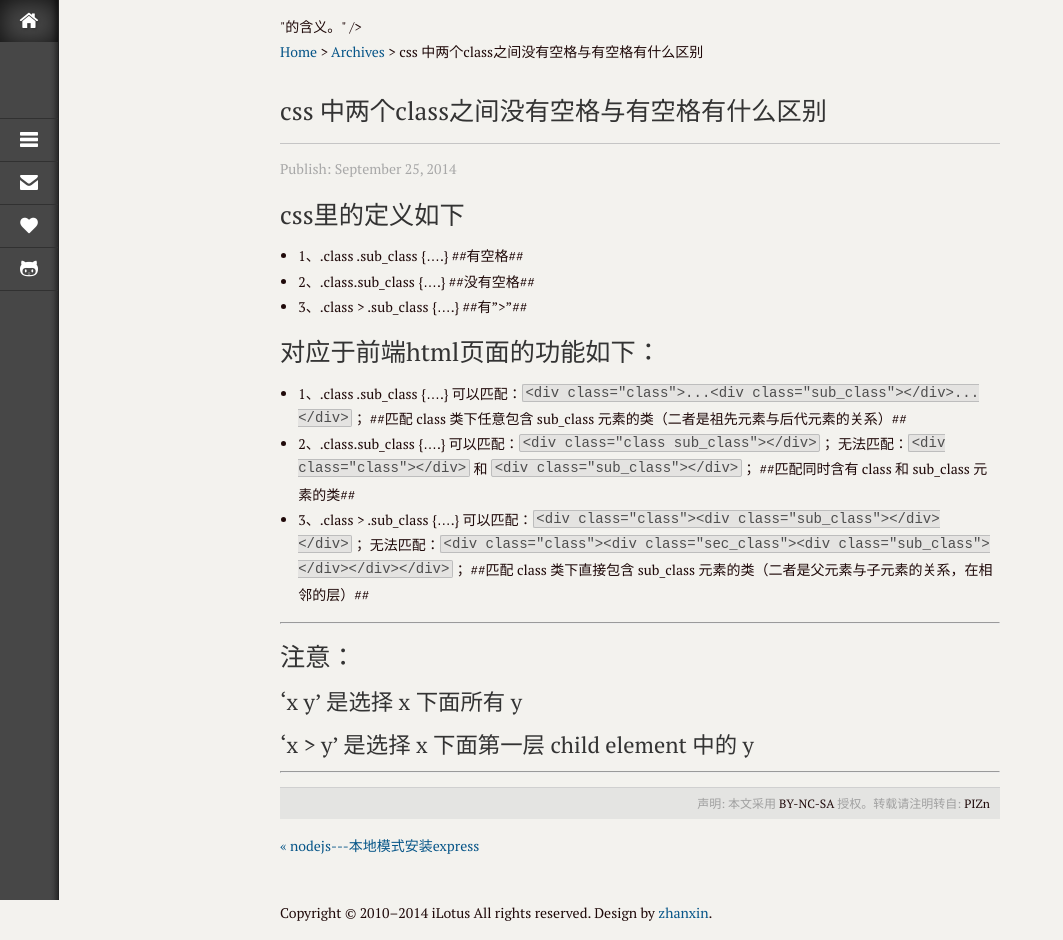
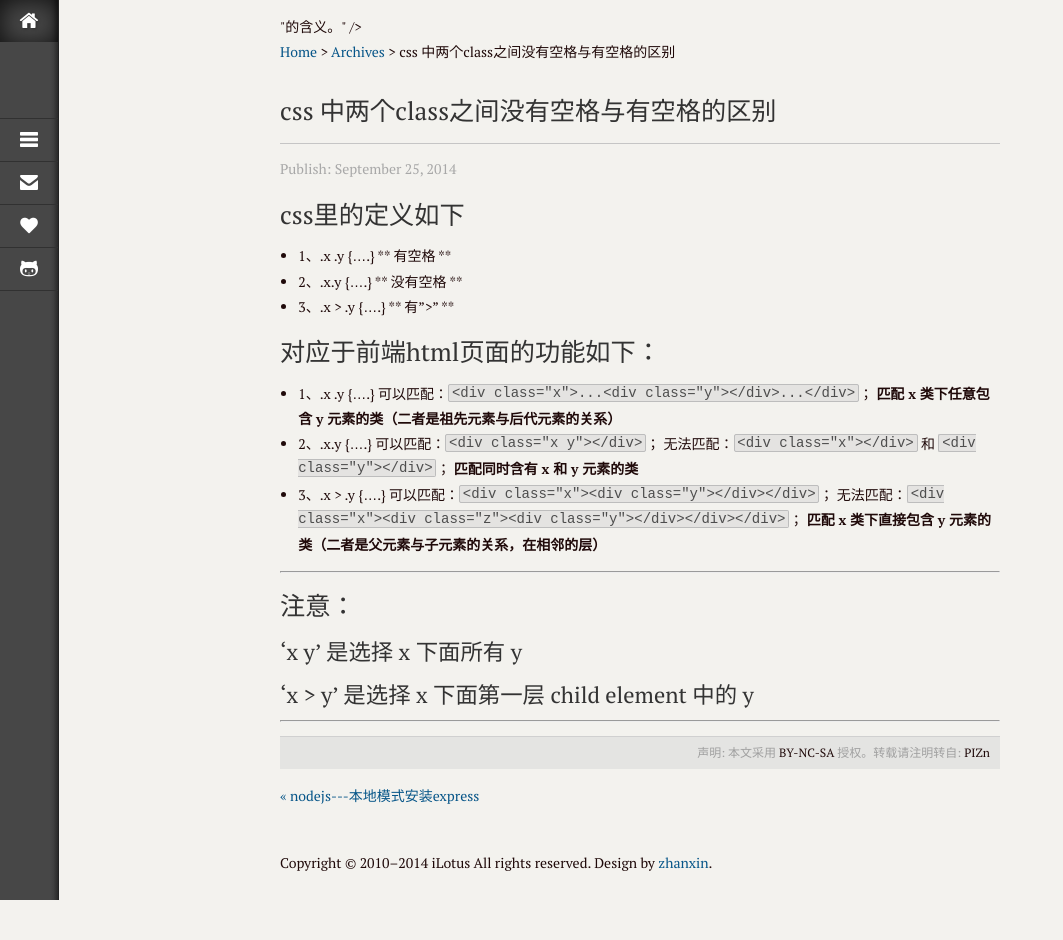
Before and after one commit to sky315sky/blog, a Jekyll site: the page built from _posts/2014-09-25-001.md, in a window 1280 px wide. Shown: the whole page, without its empty margins (0-1063 px from the left). Built offline with Jekyll 4.4.1, drawn with Linux system fonts in a browser that asks for light colours; Markdown is read by kramdown in place of the engine named in the settings; after the commit the page ends 900 px from its top, so only the background shows below that.

Commit message:
first commit

```diff
--- a/_posts/2014-09-25-001.md
+++ b/_posts/2014-09-25-001.md
@@ -1,29 +1,29 @@
 ---
 layout: post
-title: css 中两个class之间没有空格与有空格有什么区别
+title: css 中两个class之间没有空格与有空格的区别
 description: css 中两个class之间没有空格与有空格有什么区别，以及两个css之间有">"的含义。
 keywords: css >和空格 子选择器
 ---
 
 #css里的定义如下
 
-* 1、.class .sub_class {....}          ##有空格##
-* 2、.class.sub_class {....}           ##没有空格##
-* 3、.class > .sub_class {....}        ##有">"##
+* 1、.x .y {....}          ** 有空格 **
+* 2、.x.y {....}           ** 没有空格 **
+* 3、.x > .y {....}        ** 有">" **
 
 #对应于前端html页面的功能如下：
 
-* 1、.class .sub_class {....}
-     可以匹配：`<div class="class">...<div class="sub_class"></div>...</div>`；
-     ##匹配 class 类下任意包含 sub_class 元素的类（二者是祖先元素与后代元素的关系）##
-* 2、.class.sub_class {....}
-     可以匹配：`<div class="class sub_class"></div>`；
-     无法匹配：`<div class="class"></div>` 和 `<div class="sub_class"></div>`；
-	 ##匹配同时含有 class 和 sub_class 元素的类##
-* 3、.class > .sub_class {....}
-     可以匹配：`<div class="class"><div class="sub_class"></div></div>`；
-     无法匹配：`<div class="class"><div class="sec_class"><div class="sub_class"></div></div></div>`；
-	 ##匹配 class 类下直接包含 sub_class 元素的类（二者是父元素与子元素的关系，在相邻的层）##
+* 1、.x .y {....}
+     可以匹配：`<div class="x">...<div class="y"></div>...</div>`；
+     **匹配 x 类下任意包含 y 元素的类（二者是祖先元素与后代元素的关系）**
+* 2、.x.y {....}
+     可以匹配：`<div class="x y"></div>`；
+     无法匹配：`<div class="x"></div>` 和 `<div class="y"></div>`；
+	 **匹配同时含有 x 和 y 元素的类**
+* 3、.x > .y {....}
+     可以匹配：`<div class="x"><div class="y"></div></div>`；
+     无法匹配：`<div class="x"><div class="z"><div class="y"></div></div></div>`；
+	 **匹配 x 类下直接包含 y 元素的类（二者是父元素与子元素的关系，在相邻的层）**
 
 ---
 
```
